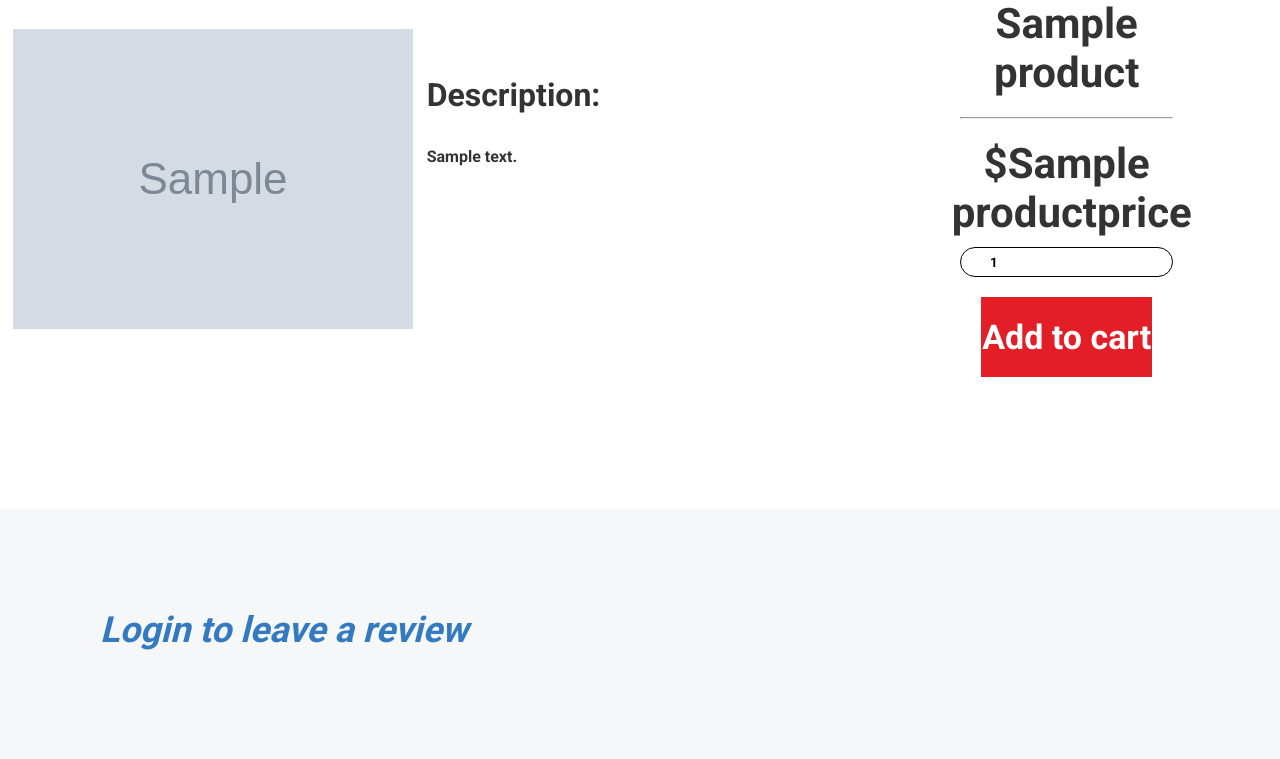
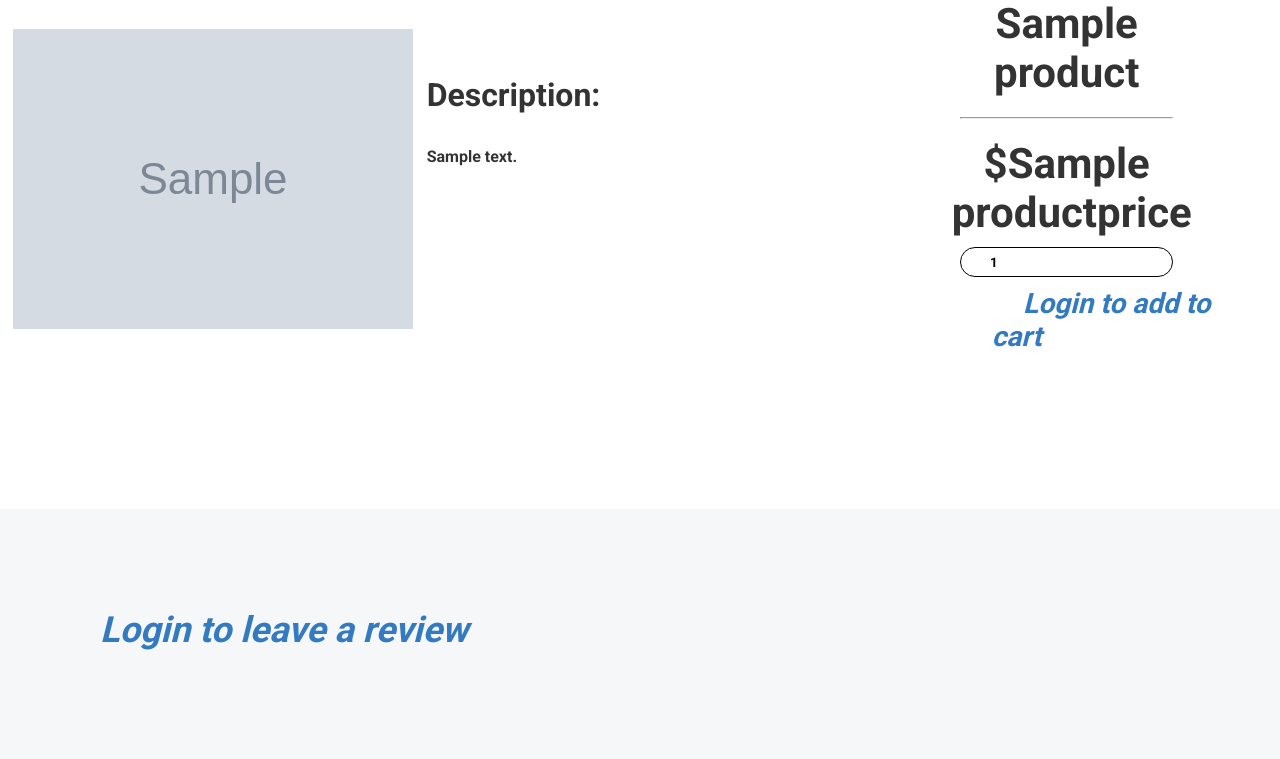
Before and after one commit to alokin95/Socks_PHP_OOP, a PHP site: the page made by views/details.template.php in a window 1280 px wide. Shown: the part 126-885 px from the top of the page. Run offline with PHP 8.4, Linux system fonts and the light colour scheme; tables that the repository leaves empty or names only in its code hold one stand-in row (values such as "Sample post"); the template is opened without the code that fills it: most values are stand-ins (such as "Sample title", 1, 10 or a date in 2020); grey boxes marked "Sample" are stand-in pictures; data that the repository does not hold is empty.

Commit message:
Added session protection for cart button

```diff
--- a/views/details.template.php
+++ b/views/details.template.php
@@ -21,7 +21,9 @@
       <input type="number" min='1' max='5' value='1' name='quantity'><br/>
       <input type='hidden' name='price' id='price' value='<?=$product->productprice?>' readonly>
       <input type='hidden' name='productid' id='productid' value='<?=$product->id?>' readonly>
-      <button name='add' <?php if (!isset($_SESSION['userid'])){ echo "disabled";}?>>Add to cart</button>
+      <?php if (!isset($_SESSION['userid'])){ ?><a href='login'>Login to add to cart</a><?php ;} else {?>
+      <button name='add'>Add to cart</button>
+      <?php } ?>
     </form>
   </div>
 </div>
```
